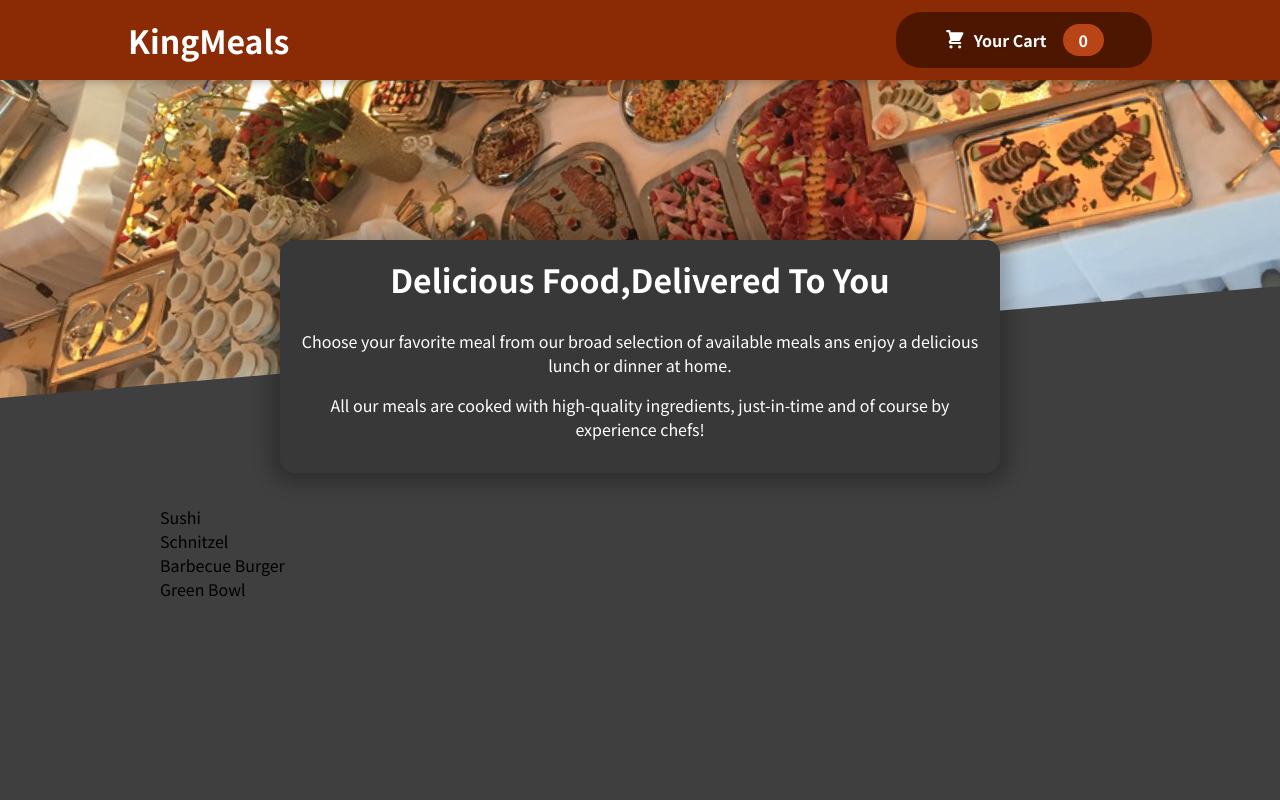
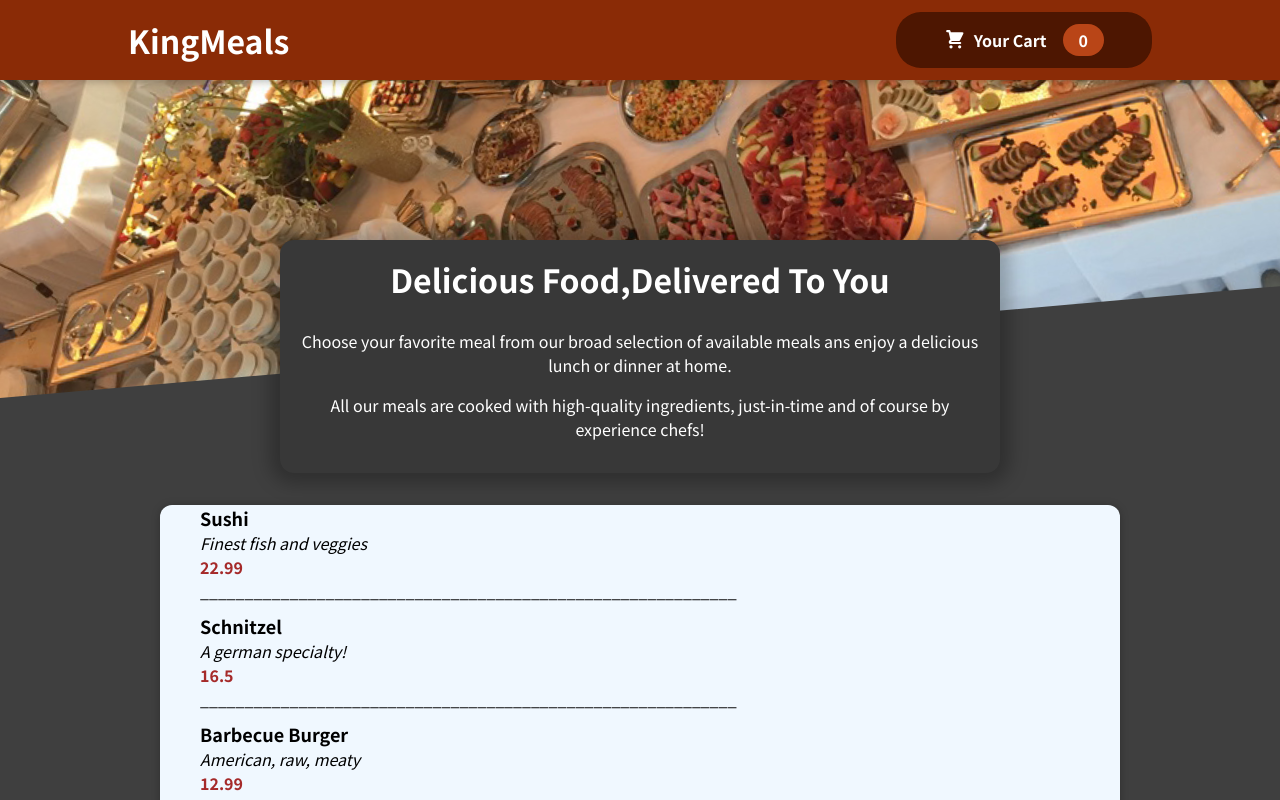
Before and after one commit to ajiths10/FoodOrdering-React-App, a React (Create React App) app: page / in a window 1280 px wide. Shown: the top 800 px of the page. Built offline with nearby package versions, Linux system fonts and the light colour scheme.

Commit message:
Show list of items

```diff
--- a/src/components/Meals/AvailableMeals.js
+++ b/src/components/Meals/AvailableMeals.js
@@ -1,4 +1,5 @@
 import classes from "./AvailableMeals.module.css";
+import bodyclasses from "./forbody.module.css";
 
 const DUMMY_MEALS = [
   {
@@ -28,10 +29,19 @@ const DUMMY_MEALS = [
 ];
 
 const AvailableMeals = () => {
-  const mealsList = DUMMY_MEALS.map((meal) => <li> {meal.name} </li>);
+  const mealsList = DUMMY_MEALS.map((meal) => (
+    <li className={bodyclasses.list}>
+      <div className={bodyclasses.mealName} >{meal.name}</div>
+      <div className={bodyclasses.mealDiscription}>{meal.description}</div>
+      <div className={bodyclasses.mealPrice}>{meal.price}</div>
+      <div >____________________________________________________________</div>
+    </li>
+  ));
   return (
     <section className={classes.meals}>
+      <div className={bodyclasses.body}>
       <ul>{mealsList}</ul>
+      </div>
     </section>
   );
 };
--- a/src/components/Meals/AvailableMeals.module.css
+++ b/src/components/Meals/AvailableMeals.module.css
@@ -3,6 +3,7 @@
     width: 90%;
     margin: 2rem auto;
     animation: meals-appear 1s ease-out forwards;
+
   }
 
   .meals ul {
--- /dev/null
+++ b/src/components/Meals/forbody.module.css
@@ -0,0 +1,24 @@
+.body{
+    background-color: aliceblue;
+    border-radius: 12px;
+    box-shadow: 0 1px 8px rgba(0, 0, 0, 0.25);
+}
+
+.list{
+    margin-left: 40px;
+    margin-top: 10px;
+}
+
+.mealName{
+    font-weight: bold;
+    font-size: large;
+}
+
+.mealDiscription{
+    font-style: italic;
+}
+
+.mealPrice{
+    color: brown;
+    font-weight: bold;
+}
```
